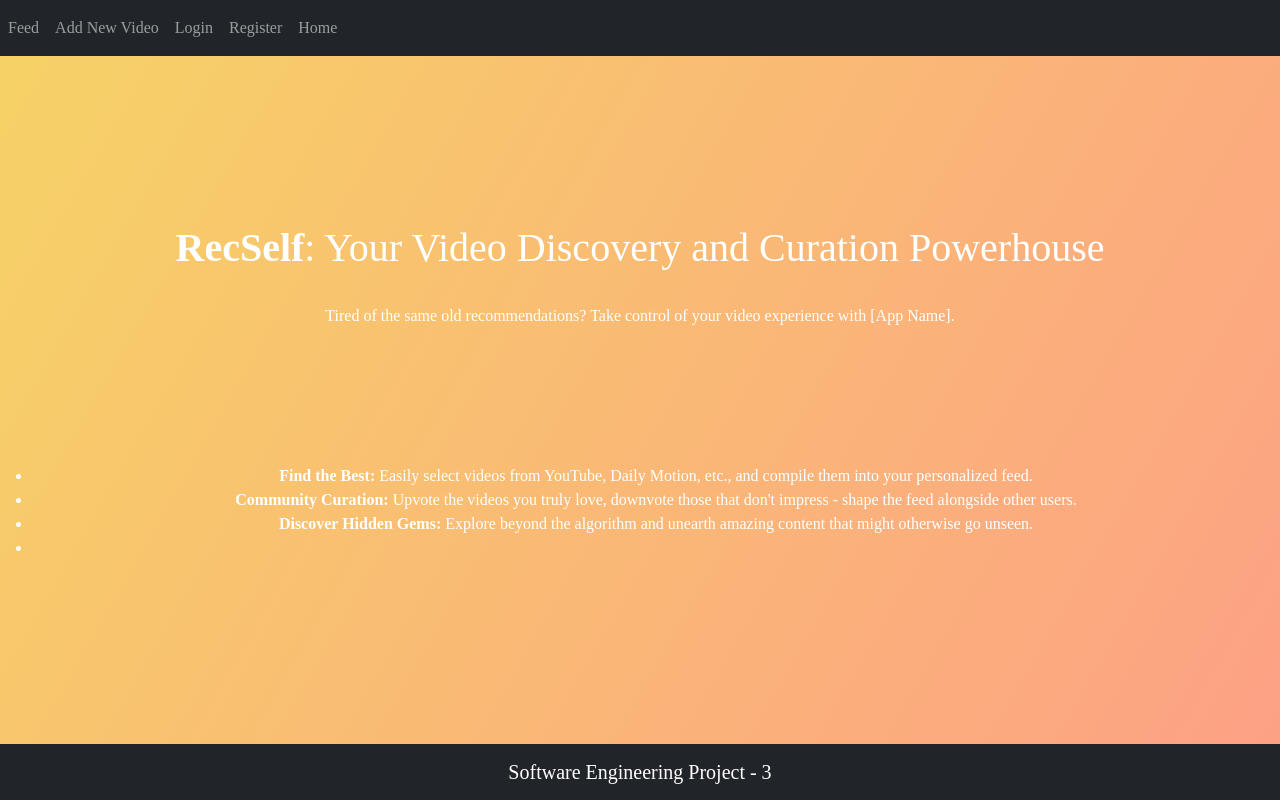
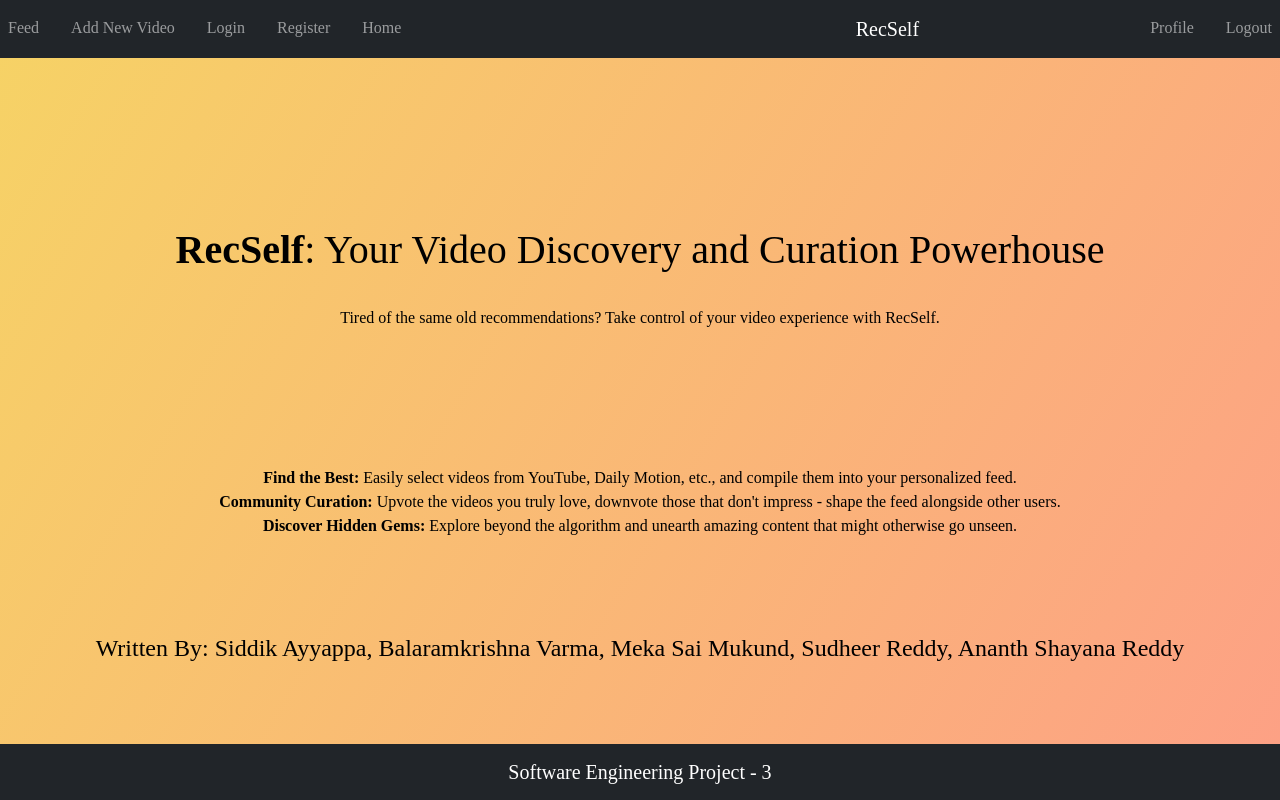
Before and after one commit to siddikayyappa/RecSelf-Prototype, a React (Create React App) app in the folder yt/: page / in a window 1280 px wide. Built offline with nearby package versions, Linux system fonts and the light colour scheme; a web font is replaced by a local one.

Commit message:
added more CSS and styling

```diff
--- a/yt/src/App.css
+++ b/yt/src/App.css
@@ -1,12 +1,15 @@
 .App {
   text-align: center;
   background-image: linear-gradient(120deg, #f6d365 0%, #fda085 100%);
-  color: white;
+  color: black;
   font-family: 'Computer Modern';
 }
 .center{
   margin: auto;
   width: 50%;
+}
+.navContainer{
+  color: white;
 }
 .App-logo {
   height: 40vmin;
--- a/yt/src/App.js
+++ b/yt/src/App.js
@@ -35,19 +35,16 @@ function App() {
       <p>
       <h1><b>RecSelf</b>: Your Video Discovery and Curation Powerhouse</h1>
     <br></br>
-      <p>Tired of the same old recommendations? Take control of your video experience with [App Name].</p>
+      <p>Tired of the same old recommendations? Take control of your video experience with RecSelf.</p>
       </p>
     <br></br>
     <br></br>
     <br></br>
     <br></br>
     <br></br>
-      <ul>
-        <li><strong>Find the Best:</strong> Easily select videos from YouTube, Daily Motion, etc., and compile them into your personalized feed.</li>
-        <li><strong>Community Curation:</strong> Upvote the videos you truly love, downvote those that don't impress - shape the feed alongside other users.</li>
-        <li><strong>Discover Hidden Gems:</strong> Explore beyond the algorithm and unearth amazing content that might otherwise go unseen.</li>
-        <li>   </li>
-      </ul>
+    <strong>Find the Best:</strong> Easily select videos from YouTube, Daily Motion, etc., and compile them into your personalized feed. <br></br>
+        <strong>Community Curation:</strong> Upvote the videos you truly love, downvote those that don't impress - shape the feed alongside other users.<br></br>
+        <strong>Discover Hidden Gems:</strong> Explore beyond the algorithm and unearth amazing content that might otherwise go unseen.<br></br>
 
       {/* Add a call-to-action button here, e.g., Download, Learn More */}
     </div>
@@ -55,6 +52,7 @@ function App() {
     <br></br>
     <br></br>
     <br></br>
+            <h4>Written By: Siddik Ayyappa, Balaramkrishna Varma, Meka Sai Mukund, Sudheer Reddy, Ananth Shayana Reddy</h4>
     <br></br>
     <br></br>
     <br></br>
--- a/yt/src/components/NavContainer.js
+++ b/yt/src/components/NavContainer.js
@@ -1,17 +1,17 @@
 import React from "react";
-import  {Nav}  from "react-bootstrap";
+import { Container, Nav } from "react-bootstrap";
 import { Navbar } from "react-bootstrap";
 
 function NavContainer() {
-  const [user, setUser] = React.useState(null);
+  const [user, setUser] = React.useState("a@gmail.com");
   return (
-    <Navbar bg="dark" variant="dark">
-    <Nav >
+    <Navbar bg="dark" variant="dark" className="justify-content-center">
+      <Nav variant="underline" className="me-auto">
         <Nav.Item>
-        <Nav.Link href="/feed">Feed</Nav.Link>
+          <Nav.Link href="/feed" eventKey="link-2">Feed</Nav.Link>
         </Nav.Item>
         <Nav.Item>
-        <Nav.Link href="/add_video">Add New Video</Nav.Link>
+          <Nav.Link href="/add_video" eventKey="link-1">Add New Video</Nav.Link>
         </Nav.Item>
         <Nav.Item>
           <Nav.Link href="/login">Login</Nav.Link>
@@ -23,6 +23,24 @@ function NavContainer() {
           <Nav.Link href="/">Home</Nav.Link>
         </Nav.Item>
       </Nav>
+      {/* Logout */}
+      <Navbar.Brand href="#home" className="mx-auto">RecSelf</Navbar.Brand>
+      {user ? (
+        <Nav variant="underline">
+          <Nav.Item>
+            <Nav.Link href="/profile">Profile</Nav.Link>
+          </Nav.Item>
+          <Nav.Item>
+            <Nav.Link href="/logout">Logout</Nav.Link>
+          </Nav.Item>
+        </Nav>
+      ) : (
+        <Nav variant="underline">
+          <Nav.Item>
+            <Nav.Link href="/login">Login</Nav.Link>
+          </Nav.Item>
+        </Nav>
+      )}
     </Navbar>
 
   );
```
Lines whose indentation alone changed are shown as unchanged.
